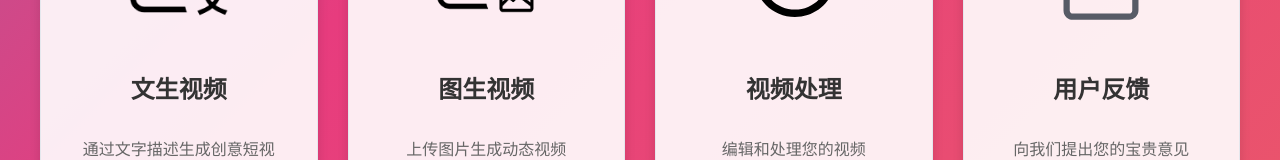
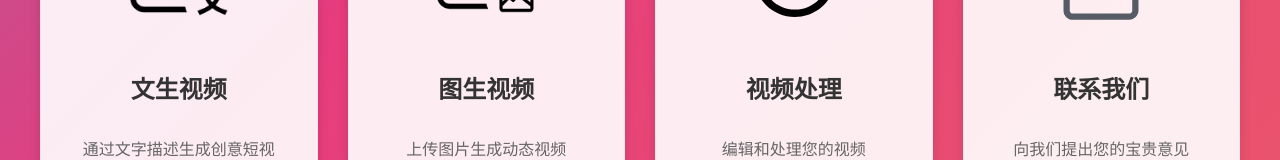
Before and after one commit to JingpuRen/generator, a Vue app: page /home in a window 1280 px wide. Shown: the part 504-664 px from the top of the page. Built offline with nearby package versions, Linux system fonts and the light colour scheme; no server answers.

Commit message:
完成【用户反馈】功能

```diff
--- a/src/components/HomePage.vue
+++ b/src/components/HomePage.vue
@@ -46,7 +46,7 @@
         <el-card class="feature-card" @click="goToFeedback()">
           <div class="card-content">
             <img src="@/assets/feedback-icon.png" alt="用户反馈">
-            <h3>用户反馈</h3>
+            <h3>联系我们</h3>
             <p>向我们提出您的宝贵意见</p>
           </div>
         </el-card>
@@ -78,7 +78,15 @@ export default {
       this.$router.push('/image-to-video');
     },
     goToFeedback() {
-      this.$message.info('反馈功能即将上线');
+      this.$alert('如有任何问题或建议，请联系我的邮箱：jingpu_ren@163.com', '联系我们', {
+        confirmButtonText: '我已知晓',
+        callback: () => {
+          this.$message({
+            type: 'info',
+            message: '您的反馈是对我的最大支持！'
+          });
+        }
+      });
     },
     goToVideoProcessing() {
       this.$message.info('视频处理功能即将上线');
```
